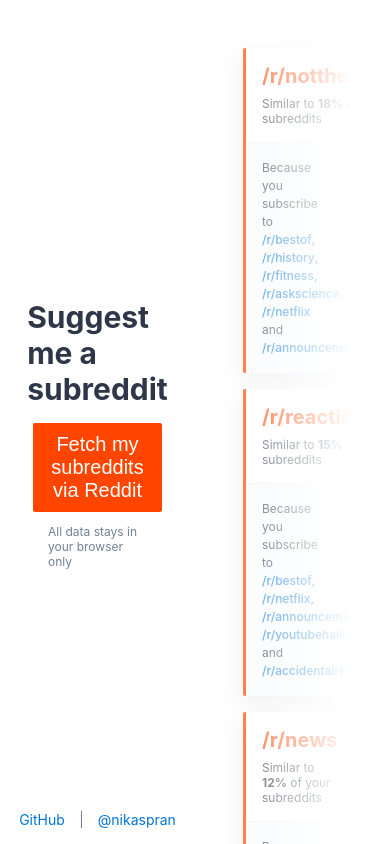
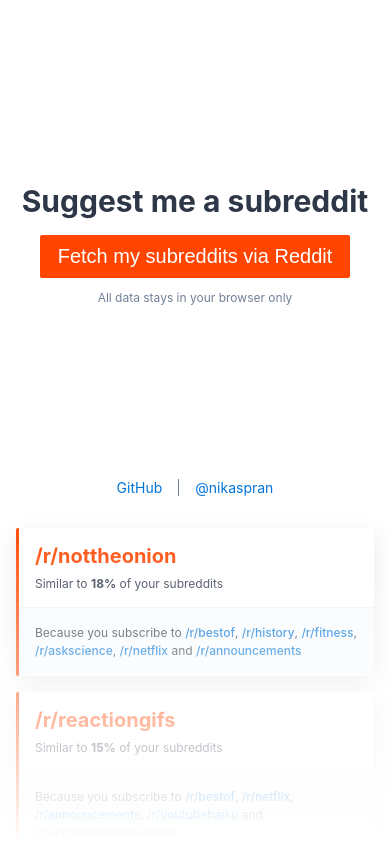
Before and after one commit to nikaspran/suggest-subreddit, a React (Create React App) app: page / in a window 390 px wide. Built offline with nearby package versions, Linux system fonts and the light colour scheme.

Commit message:
Add mobile view

```diff
--- a/src/components/Footer.module.scss
+++ b/src/components/Footer.module.scss
@@ -15,4 +15,8 @@
     border-left: 1px solid $colorMuted;
     margin-left: 1rem;
   }
+
+  @include whenSmall {
+    margin-top: 1rem;
+  }
 }
--- a/src/components/Layout.module.scss
+++ b/src/components/Layout.module.scss
@@ -1,3 +1,5 @@
+@import "../variables.scss";
+
 .layout {
   display: flex;
 
@@ -9,4 +11,15 @@
     padding-bottom: 1rem;
     overflow-y: scroll;
   }
+
+  @include whenSmall {
+    flex-direction: column;
+
+    > * {
+      padding-top: 1rem;
+      padding-left: 1rem;
+      padding-right: 1rem;
+      overflow-y: visible;
+    }
+  }
 }
--- a/src/components/LoginPage.module.scss
+++ b/src/components/LoginPage.module.scss
@@ -14,6 +14,7 @@
 .title {
   font-size: $fontSize3XL;
   margin-bottom: 1rem;
+  text-align: center;
 }
 
 .disclaimer {
@@ -35,4 +36,13 @@
     bottom: 0;
     background: linear-gradient(to right, rgba(0, 0, 0, 0), white 80%);
   }
+
+  @include whenSmall {
+    max-height: 300px;
+    overflow: hidden;
+
+    &::before {
+      background: linear-gradient(to bottom, rgba(0, 0, 0, 0), white 100%);
+    }
+  }
 }
--- a/src/components/SuggestionPage.module.scss
+++ b/src/components/SuggestionPage.module.scss
@@ -14,6 +14,11 @@
 .title {
   font-size: $fontSize3XL;
   margin-bottom: 1rem;
+  text-align: center;
+
+  @include whenSmall {
+    margin-bottom: .5rem;
+  }
 }
 
 .logoutLink {
--- a/src/variables.scss
+++ b/src/variables.scss
@@ -22,6 +22,18 @@ $tabletLandscapeBreakpoint: 900px;
 $desktopBreakpoint: 1200px;
 $bigDesktopBreakpoint: 1800px;
 
+@mixin whenSmall {
+  @media (max-width: $tabletLandscapeBreakpoint) {
+    @content;
+  }
+}
+
+@mixin whenExtraSmall {
+  @media (max-width: $tabletPortraitBreakpoint) {
+    @content;
+  }
+}
+
 $fontFamily: -apple-system, BlinkMacSystemFont, 'Segoe UI', 'Roboto', 'Oxygen', 'Ubuntu', 'Cantarell', 'Fira Sans', 'Droid Sans', 'Helvetica Neue', sans-serif;
 // $fontFamilyAlt: 'Space Mono', monospace;
 
```
